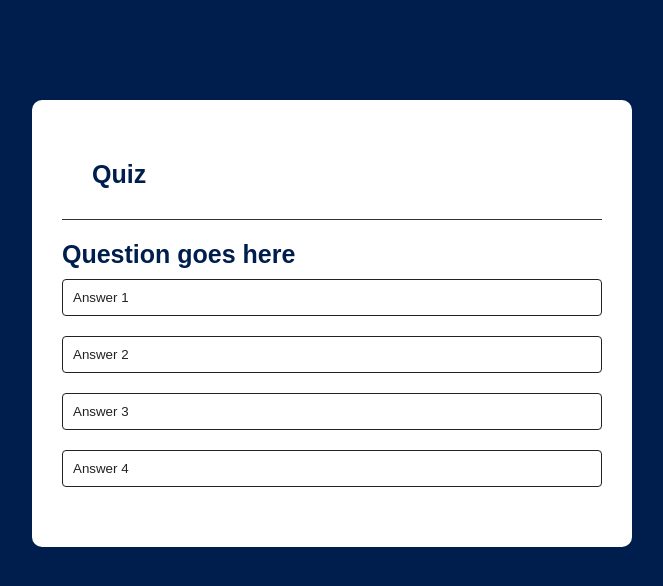
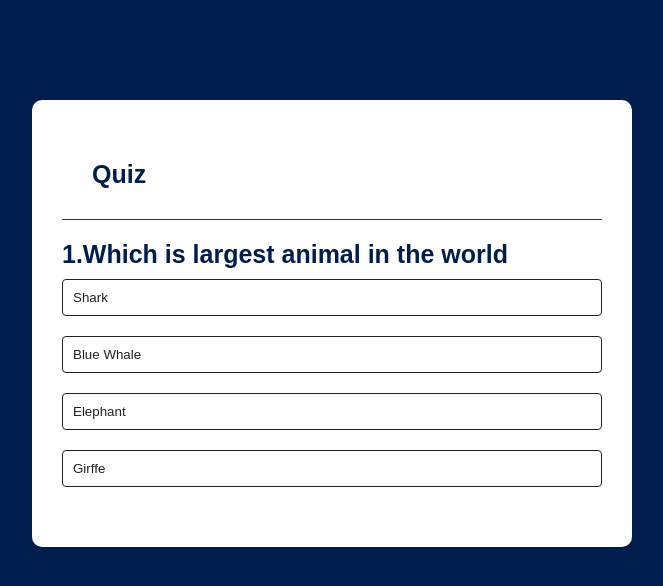
Before and after one commit to MirAfzalul/QuizApp, a plain HTML site: page index.html in a window 1280 px wide. Shown: the whole page, without its empty margins (308-971 px from the left). Drawn offline with Linux system fonts and the light colour scheme.

Commit message:
quesion renders

```diff
--- a/index.html
+++ b/index.html
@@ -22,6 +22,6 @@
         </div>
     </div>
     <body>
-        <script src="" async defer></script>
+        <script src="script.js" async defer></script>
     </body>
 </html></html>
--- /dev/null
+++ b/script.js
@@ -0,0 +1,63 @@
+const questions=[
+    {
+        question:"Which is largest animal in the world",
+        answers:[
+            {text: "Shark", correct:false},
+            {text: "Blue Whale", correct:true},
+            {text: "Elephant", correct:false},
+            {text: "Girffe", correct:false},
+            ]
+    },
+    {
+        question:"2 + 6 = ?",
+        answers:[
+            {text: "8", correct:true},
+            {text: "4", correct:false},
+            {text: "12", correct:false},
+            {text: "3", correct:false},
+            ]
+    },
+    {
+        question:"Which is the smallest continent in the world?",
+        answers:[
+            {text: "Asia", correct:false},
+            {text: "Artic", correct:false},
+            {text: "Australia", correct:true},
+            {text: "Africa", correct:false},
+            ]
+    },
+];
+
+const questionElement=document.getElementById("question");
+const answerButtons=document.getElementById("answer-buttons");
+const nextButton=document.getElementById("next-btn");
+
+let currentQuestionIndex=0;
+let score=0;
+function startQuiz(){
+    currentQuestionIndex=0;
+    score=0;
+    nextButton.innerHTML="Next";
+    showQuestion();
+}
+function showQuestion(){
+    resetState();
+    let currentQuestion=questions[currentQuestionIndex];
+    let questionNo=currentQuestionIndex+1;
+    questionElement.innerHTML=questionNo+"."+currentQuestion.question;
+
+    currentQuestion.answers.forEach(answer=>{
+        const button= document.createElement("button");
+        button.innerHTML=answer.text;
+        button.classList.add("btn");
+        answerButtons.appendChild(button);
+
+    });
+}
+function resetState(){
+    nextButton.style.display="none";
+    while(answerButtons.firstChild){
+        answerButtons.removeChild(answerButtons.firstChild)
+    }
+    }
+    startQuiz();
```
